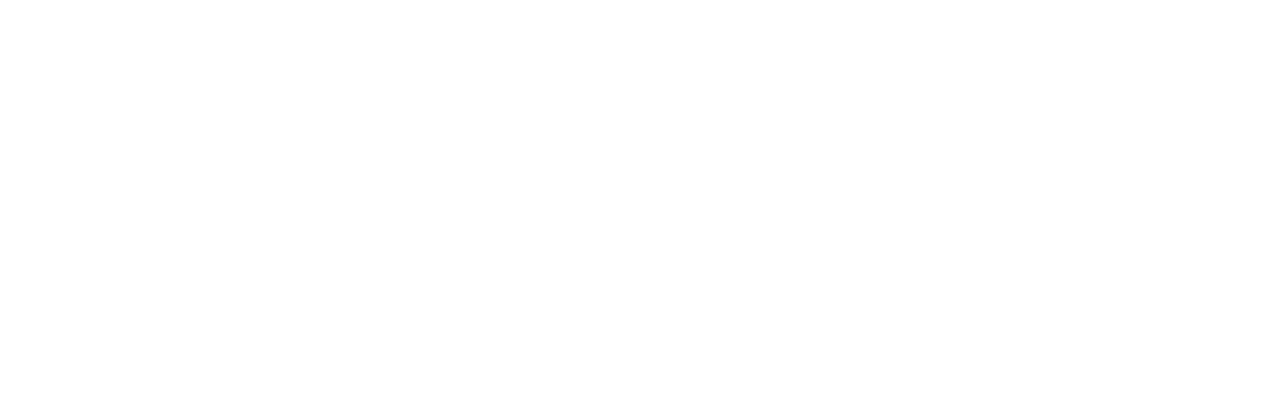
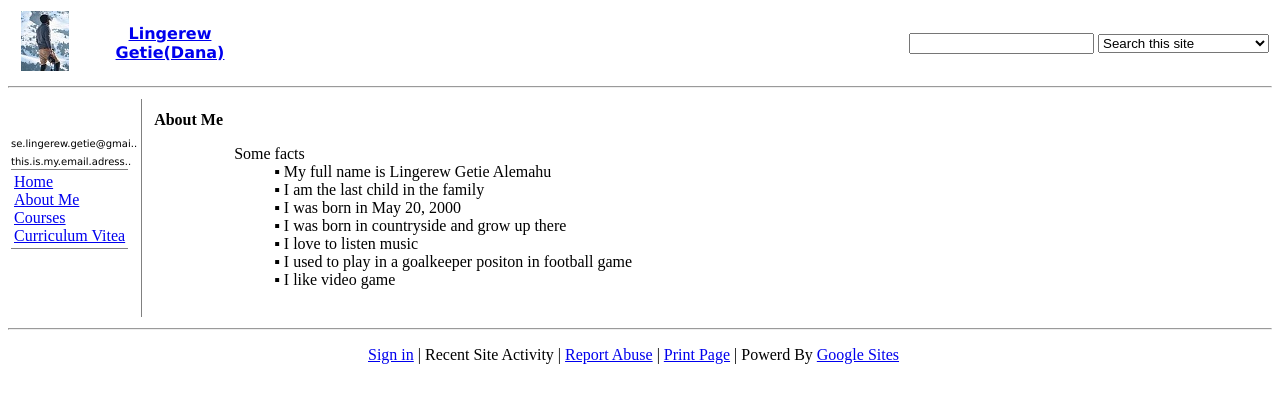
Before and after one commit to Lingerew711/MyPersonalWeb2, a plain HTML site: page Aboutme.html in a window 1280 px wide. Drawn offline with Linux system fonts and the light colour scheme.

Commit message:
Fourth draft for home page is done, some elements in footer are linked and font style of some texts in a body are edited and looks grat

```diff
--- a/Aboutme.html
+++ b/Aboutme.html
@@ -3,9 +3,117 @@
 <head>
     <meta charset="UTF-8">
     <meta name="viewport" content="width=device-width, initial-scale=1.0">
-    <title>Curriculum Vitea</title>
+    <title>About Me</title>
 </head>
 <body>
 
 </body>
+</html><!DOCTYPE html>
+<html lang="en">
+<head>
+    <link rel="icon" href="./image/hacker.GIF">
+    <meta charset="UTF-8">
+    <meta name="viewport" content="width=device-width, initial-scale=1.0">
+    <title>Lingerew Getie</title>
+</head>
+<table>
+<table>
+    <tr>
+        <td>
+            <img src="./image/cameraman.jpg" alt="profile picture" hspace = "10">
+        </td>
+        <th>
+            <font size = "3" face = "Verdana">
+            <a href="index.html"> Lingerew Getie(Dana)</a></font></th>
+        <td>
+            <ul><ul><ul><ul><ul> <ul><ul><ul><ul><ul><ul> <ul><ul><ul><ul> <ul>
+             <form action="">
+                <td>
+                    <label for="search"></label>
+                </td>
+                <td>
+                    <input type="search" id="search" name="search">
+                </td>
+                <td>
+                    <select id="search box">
+                        <option value="volvo">Search this site</option>
+                        <option value="saab">Search web</option>
+                        <option value="opel">Configure search options</option>
+                      </select>
+                    </div>
+                </td>
+            </form>
+        </ul></ul></ul></ul></ul></ul> </ul></ul></ul></ul></ul></ul></ul></ul></ul></ul>
+        </td>
+</table>
+<hr>
+<body>
+    <table cellspacing = "2" aria-rowspan="1" >
+        <tr>
+            <td>
+                <font size="1" face = "Verdana"> se.lingerew.getie@gmai.. <br>this.is.my.email.adress..</font>
+            <table frame = "hsides">
+                <tr>
+                    <td>
+                        <a href="index.html">Home</a><br>
+                        <a href="Aboutme.html">About Me</a><br>
+                        <a href="Courses.html">Courses</a><br>
+                        <a href="CV.html">Curriculum Vitea</a><br>
+            </td>
+            </tr>
+
+            </table>
+
+            </td>
+
+            <td rowspan="1000">
+                <table frame = "lhs" cellpadding = "10">
+                    <tr>
+                        <td>
+                            <b>About Me</b>
+                            <ul>
+                                <ul>
+                                    Some facts
+                                    <ul>▪ My full name is Lingerew Getie Alemahu</ul>
+                                    <ul>▪ I am the last child in the family</ul>
+                                    <ul>▪ I was born in May 20, 2000</ul>
+                                    <ul>▪ I was born in countryside and grow up there</ul>
+                                    <ul>▪ I love to listen music</ul>
+                                    <ul>▪ I used to play in a goalkeeper positon in football game </ul>
+                                    <ul>▪ I like video game</ul>
+                                </ul>
+                            </ul>
+
+                        </td>
+                    </tr>
+              </table>
+            </td>
+
+        </tr>
+
+        <tr>
+            <td rowspan="10px">&nbsp;&nbsp;&nbsp;&nbsp;&nbsp;&nbsp;&nbsp;&nbsp;&nbsp;
+                &nbsp;&nbsp;&nbsp;&nbsp;&nbsp;&nbsp;&nbsp;
+                &nbsp;&nbsp;&nbsp;&nbsp;&nbsp;&nbsp;&nbsp;&nbsp;
+                &nbsp;</td>
+
+        </tr>
+        </table>
+</body>
+
+<footer>
+    <hr>
+    <ul><ul><ul><ul><ul> <ul><ul><ul><ul>
+    <table>
+
+
+        <tr> <a href="https://docs.google.com/spreadsheets/d/1tO_u2XZFrM6O1cLlIoujNpDp075uuPpqHHymQ3XwCHg/edit#gid=0"> Sign in</a></tr> |
+        <tr>Recent Site Activity</tr> |
+        <tr> <a href="radio.html"> Report Abuse</a></tr> |
+        <tr><a href="chrome://print">Print Page</a></tr> |
+        <tr>Powerd By <a href="https://sites.google.com/site">Google Sites</a> </tr>
+
+    </table>
+</ul></ul></ul></ul></ul></ul> </ul></ul>
+</footer>
 </html>
```
Also changed, not shown: index.html (+21 -29 lines), radio.html (added, +49 -0 lines).
